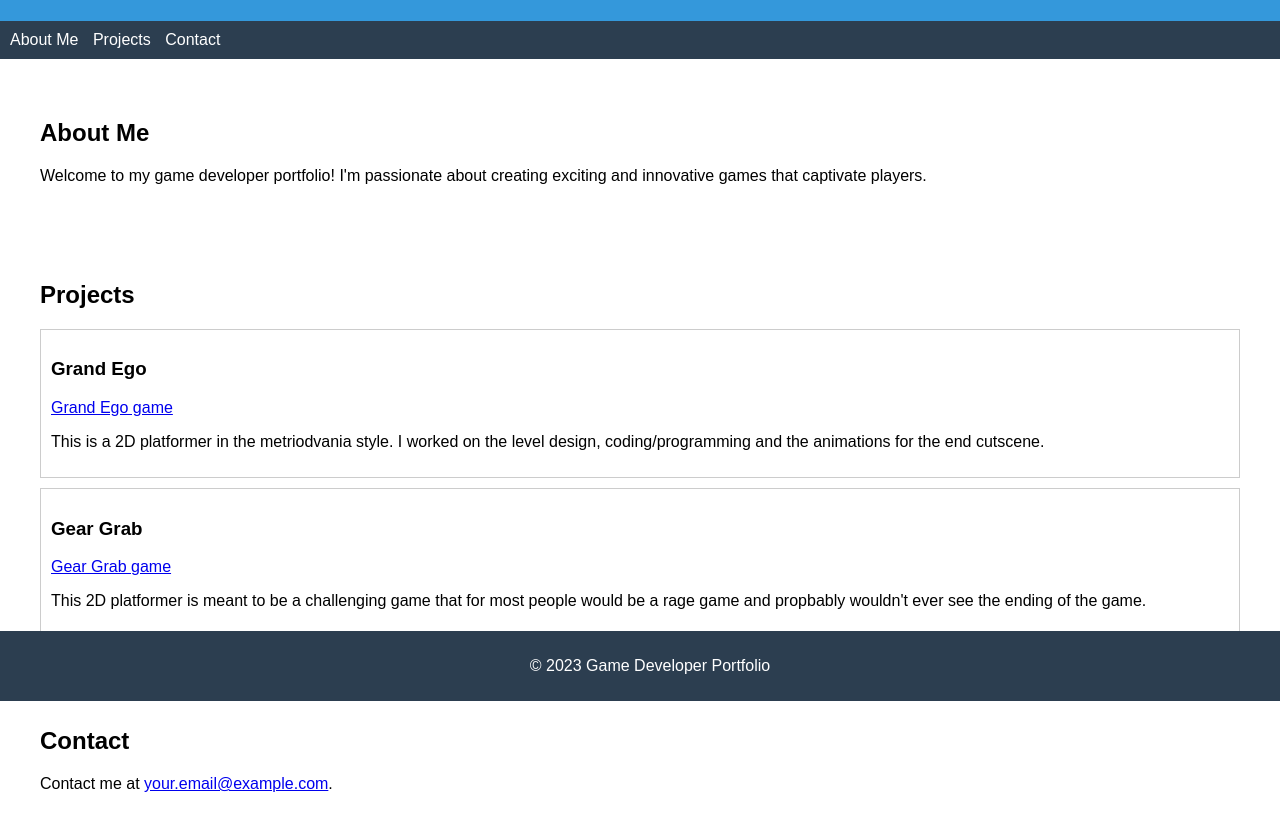
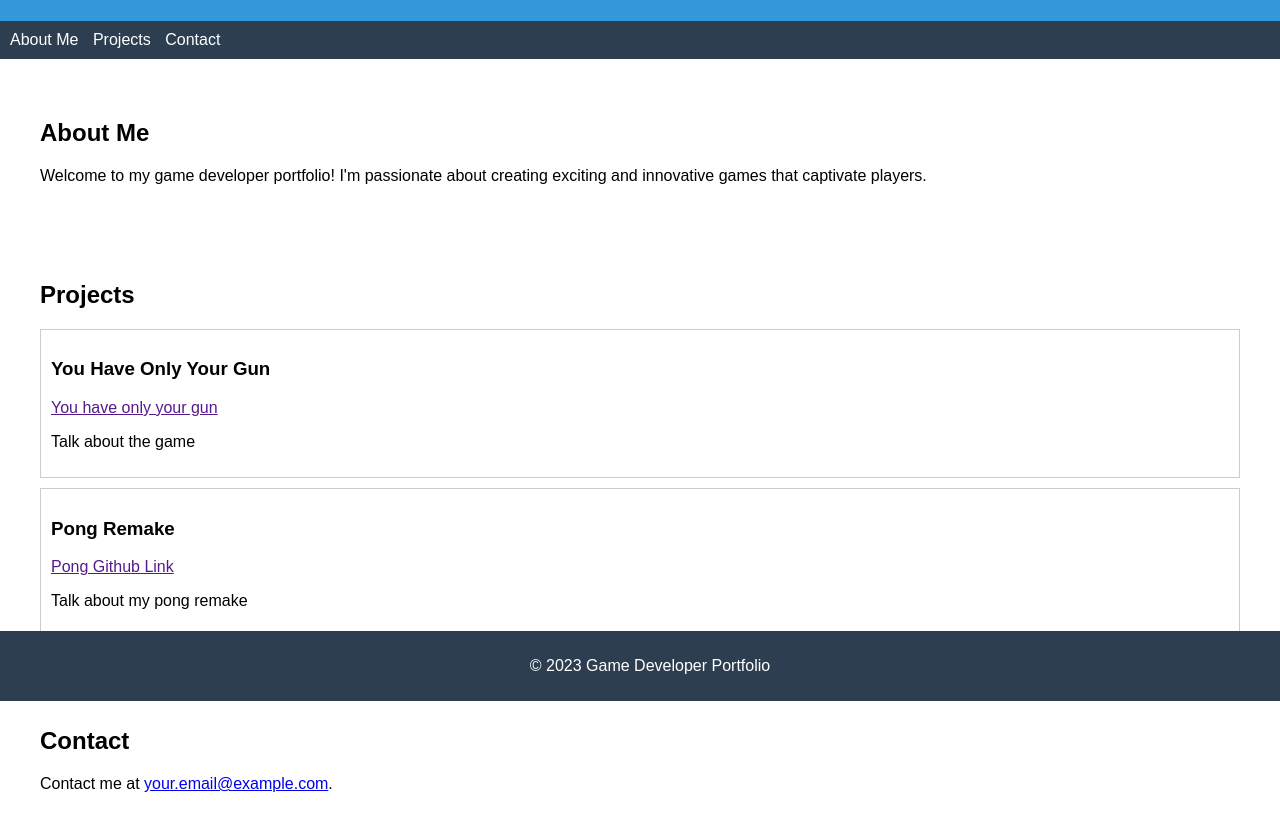
Before and after one commit to PurpleIvy/purple-portfolio, a plain HTML site: page index.html in a window 1280 px wide. Shown: the part 99-930 px from the top of the page. Drawn offline with Linux system fonts and the light colour scheme.

Commit message:
changed to be more personal to me

```diff
--- a/index.html
+++ b/index.html
@@ -28,14 +28,14 @@
     <section id="projects">
         <h2>Projects</h2>
         <div class="project">
-            <h3>Grand Ego</h3>
-            <a href="https://play.unity.com/mg/other/grand-ego-1">Grand Ego game</a>
-            <p>This is a 2D platformer in the metriodvania style. I worked on the level design, coding/programming and the animations for the end cutscene.</p>
+            <h3>You Have Only Your Gun</h3>
+            <a href="">You have only your gun</a>
+            <p>Talk about the game</p>
         </div>
         <div class="project">
-            <h3>Gear Grab</h3>
-            <a href="https://play.unity.com/mg/other/webgl-builds-266126">Gear Grab game</a>
-            <p>This 2D platformer is meant to be a challenging game that for most people would be a rage game and propbably wouldn't ever see the ending of the game.</p>
+            <h3>Pong Remake</h3>
+            <a href="">Pong Github Link</a>
+            <p>Talk about my pong remake</p>
         </div>
     </section>
 
```
